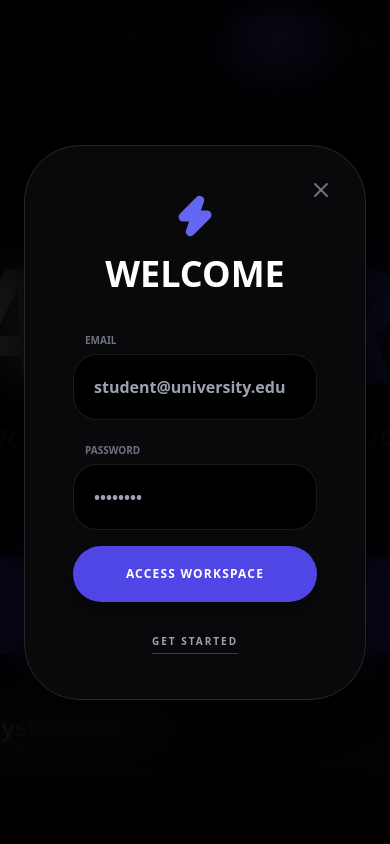
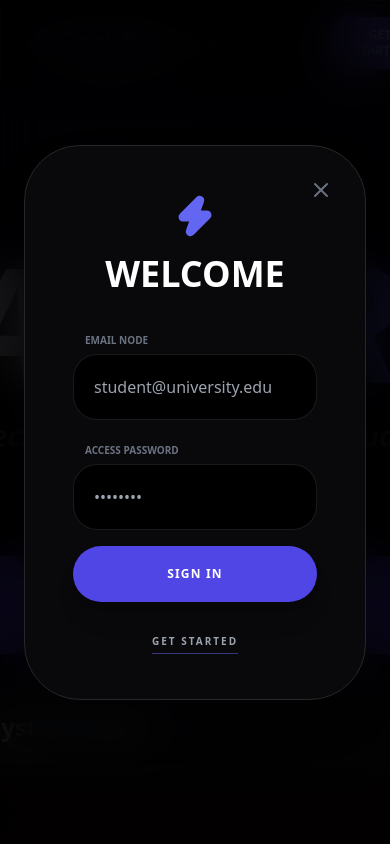
Before and after one commit to yesaswim06/Taskpro-, a React (Create React App) app in the folder frontend/: page / in a window 390 px wide. Both pictures are taken after a click on the button "LOGIN". Shown: the top 844 px of the page. Built offline with nearby package versions, Linux system fonts and the light colour scheme.

Commit message:
Final deploy

```diff
--- a/frontend/src/App.js
+++ b/frontend/src/App.js
@@ -5,7 +5,7 @@ import { motion, AnimatePresence } from 'framer-motion';
 import {
   Moon, Sun, Plus, Trash2, Bell, LogOut, Calendar, Zap, Search, Timer,
   Trophy, Tag, Check, User, Palette, Star, X, Settings, Info, Mail, ExternalLink,
-  Edit3, Quote, MessageSquare, Users, Shield, Rocket, Cpu, Code,
+  Edit3, Quote, ChevronRight, MessageSquare, Users, Shield, Rocket, Cpu, Code,
   ChevronDown, Fingerprint, Laptop, Phone, CheckCircle, Activity, Globe
 } from 'lucide-react';
 
@@ -14,48 +14,50 @@ const API = "https://taskpro.up.railway.app/api";
 const AppContent = () => {
   const navigate = useNavigate();
 
-  // --- CORE STATE ---
+  // --- AUTH & USER STATE ---
   const [user, setUser] = useState(() => {
     const savedName = localStorage.getItem('userName');
     return savedName ? { name: savedName } : null;
   });
+  const [isAuthOpen, setIsAuthOpen] = useState(false);
+  const [isRegister, setIsRegister] = useState(false);
+  const [authForm, setAuthForm] = useState({ name: '', email: '', password: '' });
+
+  // --- WORKSPACE STATE ---
   const [tasks, setTasks] = useState([]);
   const [darkMode, setDarkMode] = useState(true);
   const [themeColor, setThemeColor] = useState(localStorage.getItem('themeColor') || 'indigo');
   const [selectedAvatar, setSelectedAvatar] = useState(localStorage.getItem('userAvatar') || 'Felix');
-
-  // --- UI & AUTH ---
   const [showProfile, setShowProfile] = useState(false);
-  const [isAuthOpen, setIsAuthOpen] = useState(false);
-  const [isRegister, setIsRegister] = useState(false);
-  const [authForm, setAuthForm] = useState({ name: '', email: '', password: '' });
   const [showAvatarPicker, setShowAvatarPicker] = useState(false);
   const [isEditingName, setIsEditingName] = useState(false);
   const [newName, setNewName] = useState("");
-
-  // --- WORKSPACE ---
   const [searchQuery, setSearchQuery] = useState("");
   const [filter, setFilter] = useState('All');
+  const [commentText, setCommentText] = useState({}); // Warning Solved
+
+  // --- TASK INPUTS ---
   const [taskTitle, setTaskTitle] = useState('');
   const [taskDesc, setTaskDesc] = useState('');
   const [taskDate, setTaskDate] = useState('');
   const [priority, setPriority] = useState('Medium');
   const [assignedTo, setAssignedTo] = useState('');
-  const [commentText, setCommentText] = useState({});
 
+  // --- TOOLS ---
   const [timeLeft, setTimeLeft] = useState(25 * 60);
   const [isTimerRunning, setIsTimerRunning] = useState(false);
 
   const avatars = ['Felix', 'Aneka', 'Milo', 'Buddy', 'Cookie', 'Willow', 'Jasper', 'Zoe'];
   const themes = {
-    indigo: "text-indigo-500 bg-indigo-600 border-indigo-500 ring-indigo-500 shadow-indigo-500/20",
-    emerald: "text-emerald-500 bg-emerald-600 border-emerald-500 ring-emerald-500 shadow-emerald-500/20",
-    rose: "text-rose-500 bg-rose-600 border-rose-500 ring-rose-500 shadow-rose-500/20",
-    amber: "text-amber-500 bg-amber-600 border-amber-500 ring-amber-500 shadow-amber-500/20"
+    indigo: "text-indigo-500 bg-indigo-600 border-indigo-500 ring-indigo-500",
+    emerald: "text-emerald-500 bg-emerald-600 border-emerald-500 ring-emerald-500",
+    rose: "text-rose-500 bg-rose-600 border-rose-500 ring-rose-500",
+    amber: "text-amber-500 bg-amber-600 border-amber-500 ring-amber-500"
   };
 
+  const hour = new Date().getHours();
   const welcomeData = {
-    greet: new Date().getHours() < 12 ? "Good Morning" : new Date().getHours() < 17 ? "Good Afternoon" : "Good Evening",
+    greet: hour < 12 ? "Good Morning" : hour < 17 ? "Good Afternoon" : "Good Evening",
     quote: "Precision is the hallmark of student success."
   };
 
@@ -63,7 +65,7 @@ const AppContent = () => {
     try {
       const res = await axios.get(`${API}/tasks`, { headers: { 'x-auth-token': token } });
       setTasks(res.data);
-    } catch (err) { console.error("Railway node offline"); }
+    } catch (err) { console.error("Cloud Node Offline"); }
   }, []);
 
   useEffect(() => {
@@ -80,7 +82,7 @@ const AppContent = () => {
     return () => clearInterval(timer);
   }, [isTimerRunning, timeLeft]);
 
-  // --- ACTION LOGIC ---
+  // --- FUNCTIONS ---
   const handleAuth = async (e) => {
     e.preventDefault();
     try {
@@ -93,7 +95,7 @@ const AppContent = () => {
       setUser(res.data.user);
       setIsAuthOpen(false);
       navigate('/');
-    } catch (err) { alert("Auth Failed: Check credentials"); }
+    } catch (err) { alert("Auth Error: Check backend."); }
   };
 
   const addTask = async (e) => {
@@ -112,12 +114,21 @@ const AppContent = () => {
     loadTasks(token);
   };
 
+  const updateStatus = async (id, currentStatus) => {
+    const stages = ['To-Do', 'In Progress', 'Review', 'Completed'];
+    const nextIdx = stages.indexOf(currentStatus) + 1;
+    if (nextIdx >= stages.length) return;
+    const token = localStorage.getItem('token');
+    await axios.put(`${API}/tasks/${id}`, { status: stages[nextIdx] }, { headers: {'x-auth-token': token} });
+    loadTasks(token);
+  };
+
   const syncProfile = useCallback(async (n, t, a) => {
     const token = localStorage.getItem('token');
     try {
       await axios.put(`${API}/auth/update-profile`, { name: n, themeColor: t, avatarSeed: a }, { headers: {'x-auth-token': token} });
       localStorage.setItem('userName', n); localStorage.setItem('themeColor', t); localStorage.setItem('userAvatar', a);
-    } catch (err) { console.log("Profile updated locally."); }
+    } catch (err) { console.log("Profile updated."); }
   }, []);
 
   const progress = tasks.length > 0 ? (tasks.filter(t => t.status === 'Completed').length / tasks.length) * 100 : 0;
@@ -134,17 +145,20 @@ const AppContent = () => {
 
         <div className="flex items-center gap-5">
           {!user ? (
-            <div className="flex gap-4">
-              <Link to="/contact" className="hidden md:flex text-xs font-black uppercase text-gray-500 hover:text-indigo-500 tracking-widest transition-all items-center gap-1"><Phone size={14}/> Support</Link>
+            <div className="flex gap-4 items-center">
+              <Link to="/contact" className="text-xs font-black uppercase text-gray-500 dark:text-zinc-400 hover:text-indigo-500 transition-all flex items-center gap-2 tracking-widest"><Phone size={14}/> Support</Link>
               <button onClick={() => {setIsRegister(false); setIsAuthOpen(true);}} className="text-xs font-black uppercase text-gray-500 hover:text-white transition-all tracking-widest">Login</button>
               <button onClick={() => {setIsRegister(true); setIsAuthOpen(true);}} className="bg-indigo-600 text-white px-6 py-2.5 rounded-2xl font-black text-xs uppercase shadow-xl hover:scale-105 active:scale-95 transition-all">GET STARTED</button>
             </div>
           ) : (
-            <button onClick={() => setShowProfile(!showProfile)} className={`flex items-center gap-3 p-1 pr-4 bg-gray-100 dark:bg-zinc-900 rounded-full ring-2 ${themes[themeColor].split(' ')[4]} transition-all shadow-xl`}>
-              <img src={`https://api.dicebear.com/7.x/pixel-art/svg?seed=${selectedAvatar}`} className="w-9 h-9 rounded-full bg-slate-800" alt="avatar" />
-              <User size={14} className="sm:hidden text-gray-400" />
-              <span className="text-[11px] font-black uppercase tracking-widest hidden sm:block">{user.name.split(' ')[0]}</span>
-            </button>
+            <div className="flex items-center gap-4">
+               <Link to="/contact" className="text-xs font-black uppercase text-gray-500 hover:text-indigo-500 transition-all flex items-center gap-2 tracking-widest"><Mail size={14}/> Support</Link>
+               <button onClick={() => setShowProfile(!showProfile)} className={`flex items-center gap-3 p-1 pr-4 bg-gray-100 dark:bg-zinc-900 rounded-full ring-2 ${themes[themeColor].split(' ')[4]} transition-all shadow-xl`}>
+                <img src={`https://api.dicebear.com/7.x/pixel-art/svg?seed=${selectedAvatar}`} className="w-9 h-9 rounded-full bg-slate-800" alt="avatar" />
+                <User size={14} className="sm:hidden text-gray-400" />
+                <span className="text-[11px] font-black uppercase tracking-widest hidden sm:block">{user.name.split(' ')[0]}</span>
+              </button>
+            </div>
           )}
           <button onClick={() => setDarkMode(!darkMode)} className="p-2 rounded-xl bg-white dark:bg-zinc-900 shadow-sm border dark:border-zinc-800">
             {darkMode ? <Sun size={20} className="text-yellow-400"/> : <Moon size={20} className="text-slate-600"/>}
@@ -161,10 +175,10 @@ const AppContent = () => {
               <X className="absolute right-8 top-8 cursor-pointer text-gray-500 hover:text-red-500" onClick={() => setIsAuthOpen(false)} />
               <Zap size={44} className="mx-auto text-indigo-500 mb-4" fill="currentColor"/><h2 className="text-4xl font-black dark:text-white uppercase mb-8">{isRegister ? "Join" : "Welcome"}</h2>
               <form onSubmit={handleAuth} className="space-y-4 text-left">
-                {isRegister && <div className="space-y-1"><label className="text-[10px] font-black uppercase text-gray-500 ml-3">Full Student Name</label><input className="w-full p-5 bg-gray-100/10 dark:bg-black rounded-3xl outline-none dark:text-white border border-white/10 focus:border-indigo-500 transition-all shadow-inner font-bold" placeholder="Yesaswi" onChange={e => setAuthForm({...authForm, name: e.target.value})} required /></div>}
-                <div className="space-y-1"><label className="text-[10px] font-black uppercase text-gray-500 ml-3">Email</label><input className="w-full p-5 bg-gray-100/10 dark:bg-black rounded-3xl outline-none dark:text-white border border-white/10 focus:border-indigo-500 transition-all shadow-inner font-bold" placeholder="student@university.edu" type="email" onChange={e => setAuthForm({...authForm, email: e.target.value})} required /></div>
-                <div className="space-y-1"><label className="text-[10px] font-black uppercase text-gray-500 ml-3">Password</label><input className="w-full p-5 bg-gray-100/10 dark:bg-black rounded-3xl outline-none dark:text-white border border-white/10 focus:border-indigo-500 transition-all shadow-inner font-bold" placeholder="••••••••" type="password" onChange={e => setAuthForm({...authForm, password: e.target.value})} required /></div>
-                <button className={`w-full ${themes[themeColor].split(' ')[1]} text-white p-5 rounded-[2rem] font-black shadow-xl mt-6 active:scale-95 transition-all tracking-widest uppercase text-xs`}>{isRegister ? "Initialize Workspace" : "Access Workspace"}</button>
+                {isRegister && <div className="space-y-1"><label className="text-[10px] font-black uppercase text-gray-500 ml-3">Full Student Name</label><input className="w-full p-5 bg-gray-100/10 dark:bg-black rounded-3xl outline-none dark:text-white border border-white/10 focus:border-indigo-500 transition-all shadow-inner" placeholder="Yesaswi" onChange={e => setAuthForm({...authForm, name: e.target.value})} required /></div>}
+                <div className="space-y-1"><label className="text-[10px] font-black uppercase text-gray-500 ml-3">Email Node</label><input className="w-full p-5 bg-gray-100/10 dark:bg-black rounded-3xl outline-none dark:text-white border border-white/10 focus:border-indigo-500 transition-all shadow-inner" placeholder="student@university.edu" type="email" onChange={e => setAuthForm({...authForm, email: e.target.value})} required /></div>
+                <div className="space-y-1"><label className="text-[10px] font-black uppercase text-gray-500 ml-3">Access Password</label><input className="w-full p-5 bg-gray-100/10 dark:bg-black rounded-3xl outline-none dark:text-white border border-white/10 focus:border-indigo-500 transition-all shadow-inner" placeholder="••••••••" type="password" onChange={e => setAuthForm({...authForm, password: e.target.value})} required /></div>
+                <button className={`w-full ${themes[themeColor].split(' ')[1]} text-white p-5 rounded-[2rem] font-black shadow-xl mt-6 active:scale-95 transition-all tracking-widest uppercase text-xs`}>{isRegister ? "Register" : "Sign In"}</button>
               </form>
               <button onClick={() => setIsRegister(!isRegister)} className="mt-8 text-[10px] font-black uppercase text-gray-400 underline decoration-indigo-500/50 underline-offset-8 tracking-[0.2em] w-full">{isRegister ? "Login to existing" : "GET STARTED"}</button>
             </motion.div>
@@ -176,7 +190,7 @@ const AppContent = () => {
       <AnimatePresence>
         {showProfile && user && (
           <motion.div initial={{ opacity: 0, x: 300 }} animate={{ opacity: 1, x: 0 }} exit={{ opacity: 0, x: 300 }} className="fixed right-0 top-0 h-full w-80 glass p-10 z-[100] border-l dark:border-zinc-800 shadow-2xl dark:bg-zinc-950 flex flex-col">
-            <div className="flex justify-between items-center mb-10"><h4 className="font-black text-xs uppercase tracking-widest text-gray-400 flex items-center gap-2"><Settings size={14}/> Node Settings</h4><X size={24} className="cursor-pointer hover:text-red-500" onClick={() => setShowProfile(false)} /></div>
+            <div className="flex justify-between items-center mb-10"><h4 className="font-black text-xs uppercase tracking-widest text-gray-400 flex items-center gap-2"><Settings size={14}/> Node settings</h4><X size={24} className="cursor-pointer hover:text-red-500" onClick={() => setShowProfile(false)} /></div>
             <div className="space-y-10 flex-1 overflow-y-auto">
               <div className="space-y-4">
                 <label className="text-[10px] font-black uppercase text-slate-500 tracking-widest">Update Identity</label>
@@ -190,10 +204,10 @@ const AppContent = () => {
               </div>
               <div className="space-y-4">
                 <label className="text-[10px] font-black uppercase text-slate-500 flex items-center gap-2"><Star size={12}/> Avatar Hub</label>
-                <button onClick={() => setShowAvatarPicker(!showAvatarPicker)} className="w-full p-2 bg-indigo-500/10 text-indigo-500 rounded-xl text-[10px] font-bold uppercase tracking-widest flex items-center justify-center gap-2 tracking-widest shadow-lg">{showAvatarPicker ? "Close Gallery" : "Change Cartoon"}</button>
+                <button onClick={() => setShowAvatarPicker(!showAvatarPicker)} className="w-full p-2 bg-indigo-500/10 text-indigo-500 rounded-xl text-[10px] font-bold uppercase tracking-widest flex items-center justify-center gap-2 tracking-widest">{showAvatarPicker ? "Close Gallery" : "Change Cartoon"}</button>
                 {showAvatarPicker && (
                   <div className="grid grid-cols-4 gap-2 mb-6 animate-in zoom-in">
-                    {avatars.map(a => <button key={a} onClick={() => {setSelectedAvatar(a); syncProfile(user.name, themeColor, a); setShowAvatarPicker(false);}} className={`p-1 rounded-xl transition-all ${selectedAvatar === a ? 'ring-2 ring-white bg-indigo-500' : 'bg-slate-200 dark:bg-zinc-800'}`}><img src={`https://api.dicebear.com/7.x/pixel-art/svg?seed=${a}`} alt="avatar"/></button>)}
+                    {avatars.map(a => <button key={a} onClick={() => {setSelectedAvatar(a); syncProfile(user.name, themeColor, a); setShowAvatarPicker(false);}} className={`p-1 rounded-xl ${selectedAvatar === a ? 'ring-2 ring-white bg-indigo-500' : 'bg-slate-200 dark:bg-zinc-800'}`}><img src={`https://api.dicebear.com/7.x/pixel-art/svg?seed=${a}`} alt="a"/></button>)}
                   </div>
                 )}
               </div>
@@ -212,7 +226,6 @@ const AppContent = () => {
       <main className="flex-1">
         <Routes>
           <Route path="/" element={!user ? (
-            /* --- FLUID TRANSPARENT LANDING PAGE --- */
             <div className="flex flex-col items-center">
               <section className="min-h-screen w-full flex flex-col items-center justify-center text-center px-6 relative overflow-hidden bg-white dark:bg-black">
                  <div className="absolute inset-0 pointer-events-none opacity-20">
@@ -220,7 +233,7 @@ const AppContent = () => {
                     <motion.div animate={{ scale: [1.3, 1, 1.3], rotate: [0, -90, 0] }} transition={{ duration: 20, repeat: Infinity }} className="absolute -bottom-1/2 -right-1/4 w-[100%] h-[100%] bg-rose-600 rounded-full blur-[160px]" />
                  </div>
                  <motion.div initial={{ y: 60, opacity: 0 }} whileInView={{ y: 0, opacity: 1 }} transition={{ duration: 1.2 }}>
-                    <h1 className="text-[10rem] md:text-[16rem] font-black tracking-tighter leading-none italic dark:text-white uppercase mb-4 tracking-tighter">TASK<span className={themes[themeColor].split(' ')[0]}>PRO</span></h1>
+                    <h1 className="text-[10rem] md:text-[16rem] font-black tracking-tighter leading-none italic dark:text-white uppercase mb-4">TASK<span className={themes[themeColor].split(' ')[0]}>PRO</span></h1>
                     <p className="max-w-2xl mx-auto text-gray-500 dark:text-zinc-500 text-3xl font-bold tracking-tight italic mb-16 leading-tight">"{welcomeData.quote}"</p>
                     <div className="flex flex-col sm:flex-row gap-6 justify-center">
                        <button onClick={() => {setIsAuthOpen(true); setIsRegister(true);}} className="bg-indigo-600 text-white px-16 py-8 rounded-[2.5rem] font-black text-2xl shadow-3xl hover:scale-110 transition-all border border-white/10 shadow-indigo-500/30 tracking-widest uppercase">GET STARTED</button>
@@ -230,7 +243,6 @@ const AppContent = () => {
                  <motion.div animate={{y: [0, 10, 0]}} transition={{repeat: Infinity}} className="absolute bottom-10 left-1/2 -translate-x-1/2 text-gray-400"><ChevronDown size={32}/></motion.div>
               </section>
 
-              {/* Technical Breakdown with Real Professional Images */}
               <section className="min-h-screen py-32 px-6 max-w-7xl mx-auto flex flex-col gap-32">
                  <div className="grid md:grid-cols-2 gap-20 items-center">
                     <div className="space-y-6">
@@ -238,7 +250,7 @@ const AppContent = () => {
                       <p className="text-gray-500 dark:text-zinc-400 text-xl leading-relaxed font-medium font-bold">TaskPro leverages stateless JWT authorized sessions and industrial Bcrypt hashing. Data integrity is guaranteed via encrypted cloud nodes.</p>
                       <div className="flex gap-4"><Fingerprint size={40} className="text-indigo-500"/><Shield size={40} className="text-indigo-500"/><Activity size={40} className="text-indigo-500"/></div>
                     </div>
-                    <img src="https://images.unsplash.com/photo-1550751827-4bd374c3f58b?auto=format&fit=crop&q=80&w=800" className="rounded-[4rem] shadow-4xl grayscale hover:grayscale-0 transition-all duration-700 border dark:border-white/5" alt="sec" />
+                    <img src="https://images.unsplash.com/photo-1550751827-4bd374c3f58b?auto=format&fit=crop&q=80&w=800" className="rounded-[4rem] shadow-4xl grayscale border dark:border-white/5" alt="sec" />
                  </div>
                  <div className="grid md:grid-cols-2 gap-20 items-center">
                     <img src="https://images.unsplash.com/photo-1518770660439-4636190af475?auto=format&fit=crop&q=80&w=800" className="rounded-[4rem] shadow-4xl order-2 border dark:border-white/5" alt="cpu" />
@@ -252,12 +264,11 @@ const AppContent = () => {
               </section>
             </div>
           ) : (
-            /* --- WORKSPACE DASHBOARD --- */
             <main className="max-w-7xl mx-auto p-4 md:p-12 flex flex-col lg:flex-row gap-12 animate-in fade-in duration-1000">
               <div className="w-full lg:w-1/3 flex flex-col gap-8">
                 <div className={`p-10 rounded-[3.5rem] text-white shadow-3xl relative overflow-hidden flex flex-col justify-between min-h-[300px] ${themes[themeColor].split(' ')[1]}`}>
                   <div><h2 className="text-4xl font-black italic mb-2 tracking-tighter leading-none">{welcomeData.greet}!</h2><p className="text-[11px] font-bold uppercase tracking-widest opacity-80 flex items-center gap-2 mb-10 leading-relaxed"><Quote size={14}/> {welcomeData.quote}</p></div>
-                  <div><div className="w-full bg-white/20 h-2.5 rounded-full overflow-hidden mb-4 shadow-inner"><motion.div animate={{ width: `${progress}%` }} className="bg-white h-full shadow-[0_0_20px_white]" /></div><p className="text-[10px] font-black uppercase tracking-widest flex items-center gap-2"><Trophy size={14} /> Mastery Score: {Math.round(progress)}%</p></div>
+                  <div><div className="w-full bg-white/20 h-2.5 rounded-full overflow-hidden mb-4 shadow-inner"><motion.div animate={{ width: `${progress}%` }} className="bg-white h-full shadow-[0_0_20px_white]" /></div><p className="text-[10px] font-black uppercase tracking-widest flex items-center gap-2"><Trophy size={14} /> Mastery: {Math.round(progress)}%</p></div>
                   <Zap size={140} className="absolute -right-6 -bottom-6 opacity-10 rotate-12" />
                 </div>
                 <form onSubmit={addTask} className="glass p-8 rounded-[3.5rem] space-y-4 border dark:border-white/5 shadow-2xl dark:bg-zinc-950 flex-1">
@@ -285,7 +296,7 @@ const AppContent = () => {
                 </div>
                 <div className="flex bg-gray-200 dark:bg-zinc-900 p-2 rounded-3xl w-max shadow-inner border dark:border-white/5">
                     {['All', 'Pending', 'Completed'].map(f => (
-                      <button key={f} onClick={() => setFilter(f)} className={`px-10 py-3 rounded-2xl text-[10px] font-black uppercase transition-all ${filter === f ? 'bg-white dark:bg-zinc-700 shadow-3xl ' + themes[themeColor].split(' ')[0] : 'text-slate-500 hover:text-slate-200'}`}>{f}</button>
+                      <button key={f} onClick={() => setFilter(f)} className={`px-12 py-4 rounded-2xl text-xs font-black uppercase transition-all ${filter === f ? 'bg-white dark:bg-zinc-700 shadow-3xl ' + themes[themeColor].split(' ')[0] : 'text-slate-500 hover:text-slate-200'}`}>{f}</button>
                     ))}
                 </div>
                 <div className="space-y-6 pb-20">
@@ -295,7 +306,7 @@ const AppContent = () => {
                       const pColor = task.priority === 'High' ? 'border-rose-500' : task.priority === 'Medium' ? 'border-amber-500' : 'border-emerald-500';
                       const gUrl = `https://www.google.com/calendar/render?action=TEMPLATE&text=${encodeURIComponent(task.title)}&dates=${task.dueDate.replace(/-/g, '')}/${task.dueDate.replace(/-/g, '')}`;
                       return (
-                        <motion.div key={task._id} layout initial={{ opacity: 0, y: 20 }} animate={{ opacity: 1, y: 0 }} exit={{ opacity: 0, scale: 0.9 }} className={`glass p-10 rounded-[3.5rem] flex flex-col gap-8 border-l-[18px] ${pColor} ${task.status === 'Completed' ? 'opacity-40 grayscale blur-[0.5px]' : ''} hover:shadow-4xl transition-all relative overflow-hidden shadow-2xl dark:bg-zinc-900`}>
+                        <motion.div key={task._id} layout initial={{ opacity: 0, y: 20 }} animate={{ opacity: 1, y: 0 }} exit={{ opacity: 0, scale: 0.9 }} className={`glass p-10 rounded-[3.5rem] flex flex-col md:flex-row md:items-center justify-between gap-8 border-l-[18px] ${pColor} ${task.status === 'Completed' ? 'opacity-40 grayscale blur-[0.5px]' : ''} hover:shadow-4xl transition-all relative overflow-hidden shadow-2xl dark:bg-zinc-900`}>
                           <div className="flex items-start gap-10 flex-1">
                              <button onClick={() => toggleStatus(task._id, task.status)} className={`p-7 rounded-[2.5rem] shadow-2xl transition-all ${task.status === 'Completed' ? themes[themeColor].split(' ')[1] + ' text-white scale-90 shadow-current/40' : 'bg-gray-100 dark:bg-black text-transparent border-2 dark:border-zinc-800 hover:text-indigo-400 shadow-inner'}`}><CheckCircle size={40} strokeWidth={2}/></button>
                              <div className="flex flex-col flex-1"><div className="flex items-center gap-3 mb-1"><h4 className="text-3xl font-black italic dark:text-white uppercase tracking-tighter leading-none">{task.title}</h4><span className="text-[10px] font-black uppercase px-2 py-0.5 bg-slate-100 dark:bg-black rounded dark:text-zinc-600">{task.status}</span></div><p className="text-sm text-slate-500 dark:text-zinc-400 font-bold mb-6 leading-relaxed max-w-lg">{task.description || "Node objective pending details..."}</p><div className="flex flex-wrap gap-5 items-center"><span className={`text-[10px] font-black px-5 py-2 rounded-full bg-slate-100 dark:bg-black text-slate-500 border dark:border-zinc-800 uppercase tracking-widest flex items-center gap-2 ${isOverdue ? 'bg-red-500 text-white animate-pulse' : ''}`}><Tag size={12}/> Due: {new Date(task.dueDate).toLocaleDateString()}</span><a href={gUrl} target="_blank" rel="noreferrer" className={`text-[10px] font-black uppercase text-indigo-500 hover:underline flex items-center gap-1.5 font-bold`}><ExternalLink size={14}/> Sync Calendar</a></div></div>
@@ -333,6 +344,8 @@ const AppContent = () => {
                <button className="w-full bg-indigo-600 text-white p-5 rounded-3xl font-black shadow-xl uppercase tracking-widest text-sm flex items-center justify-center gap-2"><Phone size={18}/> Contact Yesaswi</button>
             </form>
           </div>} />
+
+          <Route path="/about" element={<Navigate to="/" />} />
         </Routes>
       </main>
 
```
